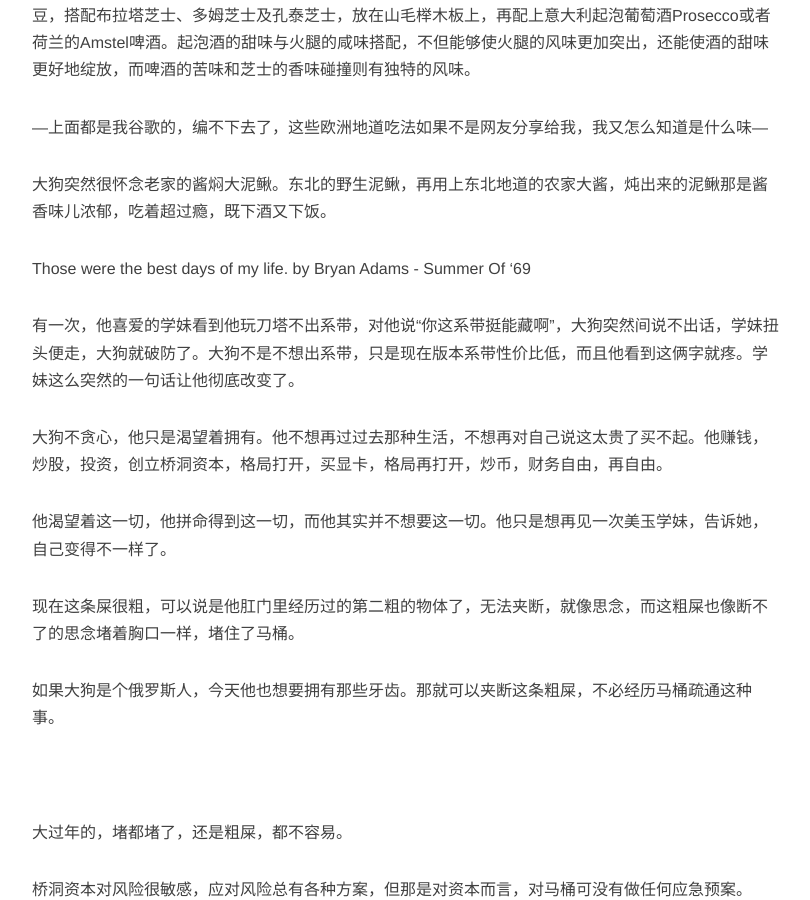
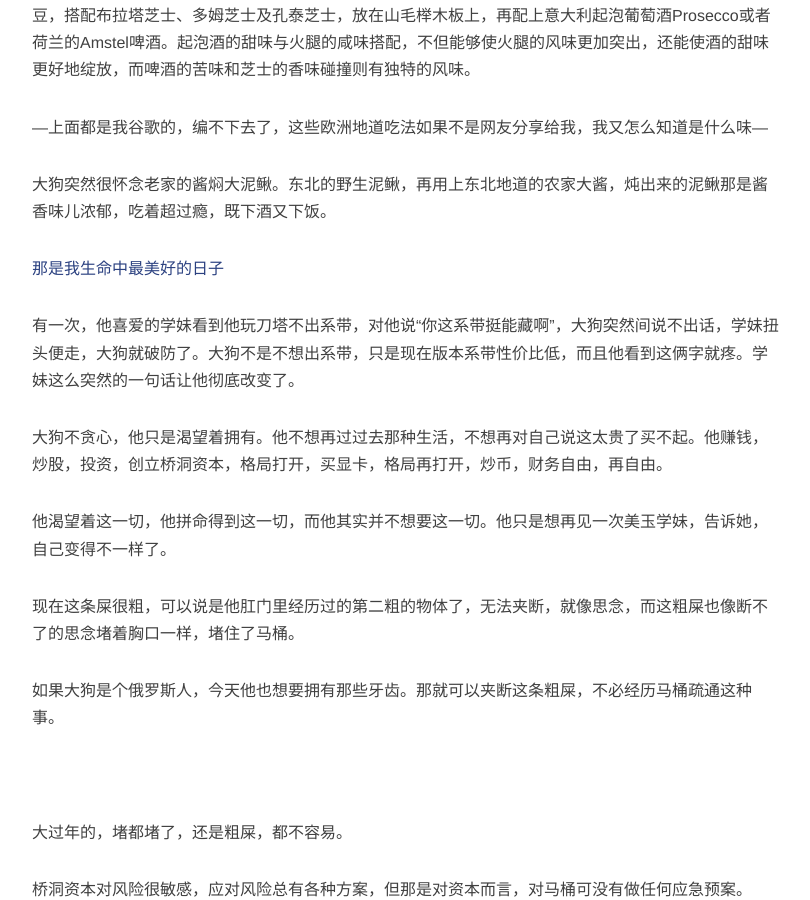
Before and after one commit to redbitBo/redbitBo.github.io, a Jekyll site: the page built from _posts/2021-12-07-DaGou.md, in a window 1280 px wide and 900 px high, scrolled down 934 px. Shown: the whole window, without its empty margins (233-1043 px from the left). Built offline with Jekyll 4.4.1, drawn with Linux system fonts in a browser that asks for light colours; nearby versions of some CDN libraries; comment, search, counter and statistics services are not loaded.

Commit message:
Update 2021-12-07-DaGou.md

```diff
--- a/_posts/2021-12-07-DaGou.md
+++ b/_posts/2021-12-07-DaGou.md
@@ -25,7 +25,7 @@ description: “”
 
 大狗突然很怀念老家的酱焖大泥鳅。东北的野生泥鳅，再用上东北地道的农家大酱，炖出来的泥鳅那是酱香味儿浓郁，吃着超过瘾，既下酒又下饭。
 
-Those were the best days of my life. by Bryan Adams - Summer Of '69
+[那是我生命中最美好的日子](https://www.google.com/search?q=Summer+Of+%2769)
 
 有一次，他喜爱的学妹看到他玩刀塔不出系带，对他说“你这系带挺能藏啊”，大狗突然间说不出话，学妹扭头便走，大狗就破防了。大狗不是不想出系带，只是现在版本系带性价比低，而且他看到这俩字就疼。学妹这么突然的一句话让他彻底改变了。
 
```
